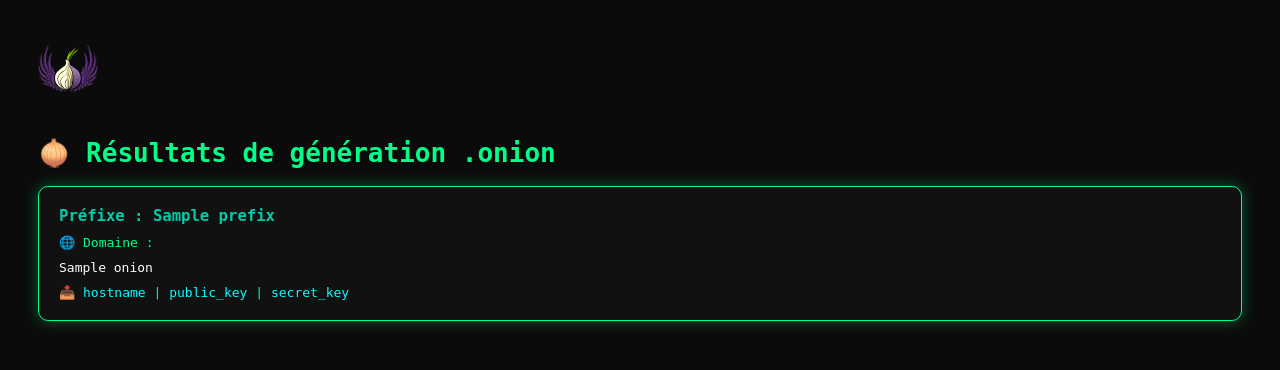
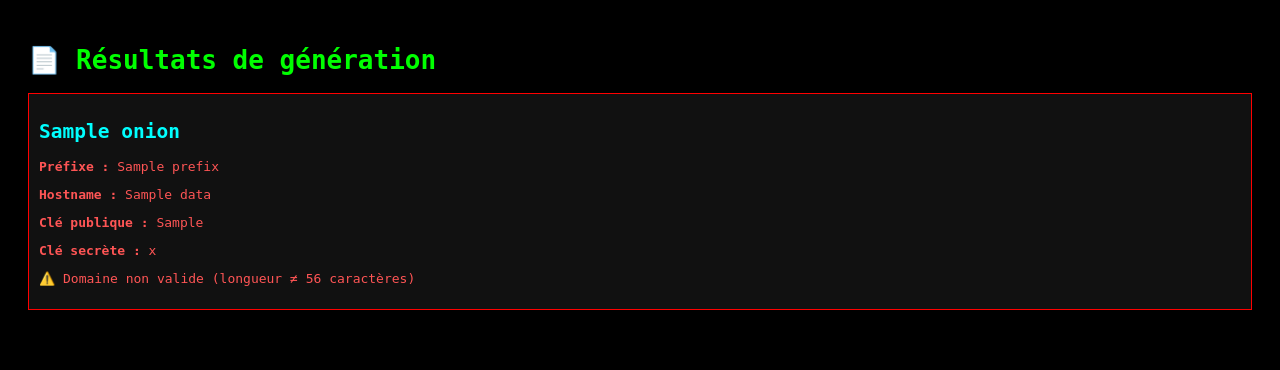
Before and after one commit to trh4ckn0n/onionme, a Flask app: template templates/result.html in a window 1280 px wide. Shown: the top 370 px of the page. Run offline with Flask 3, Linux system fonts and the light colour scheme; the template is opened without the code that fills it: most values are stand-ins (such as "Sample title", 1, 10 or a date in 2020).

Commit message:
Update result.html

```diff
--- a/templates/result.html
+++ b/templates/result.html
@@ -1,61 +1,52 @@
 <!DOCTYPE html>
-<html lang="fr">
+<html>
 <head>
     <meta charset="UTF-8">
-    <title>Résultats .onion – trhacknon</title>
-    <link rel="icon" type="image/svg+xml" href="https://raw.githubusercontent.com/trh4ckn0n/onionme/refs/heads/main/static/torbirdy.svg" />
+    <title>Résultats</title>
     <style>
         body {
-            background-color: #0b0b0b;
-            color: #00ff88;
+            background-color: #000;
+            color: #0f0;
             font-family: monospace;
-            padding: 30px;
+            padding: 20px;
         }
-        .onion-block {
-            border: 1px solid #00ff88;
+        .result {
+            border: 1px solid #0f0;
+            padding: 10px;
+            margin-bottom: 20px;
             background-color: #111;
-            border-radius: 10px;
-            padding: 20px;
-            margin-bottom: 20px;
-            box-shadow: 0 0 15px #00ff8855;
+        }
+        .invalid {
+            border: 1px solid #f00;
+            color: #f55;
+        }
+        h2 {
+            color: #0ff;
         }
         a {
-            color: #0ff;
-            text-decoration: none;
-        }
-        a:hover {
-            text-decoration: underline;
-        }
-        .title {
-            color: #00ccaa;
-            font-weight: bold;
-            font-size: 1.2em;
-            margin-bottom: 10px;
-        }
-        code {
-            display: block;
-            margin: 10px 0;
-            color: #fff;
-        }
-        .logo {
-            width: 60px;
-            margin-bottom: 20px;
+            color: #ff0;
         }
     </style>
 </head>
 <body>
-    <img class="logo" src="https://raw.githubusercontent.com/trh4ckn0n/onionme/refs/heads/main/static/torbirdy.svg" alt="Tor Logo" />
-    <h1>🧅 Résultats de génération .onion</h1>
+    <h1>📄 Résultats de génération</h1>
     {% for name, data in results.items() %}
-        <div class="onion-block">
-            <div class="title">Préfixe : {{ data.prefix }}</div>
-            <div>🌐 Domaine : <code>{{ data.onion }}</code></div>
-            <div>
-                📥 <a href="/download/{{ data.folder }}/hostname">hostname</a> |
-                <a href="/download/{{ data.folder }}/hs_ed25519_public_key">public_key</a> |
-                <a href="/download/{{ data.folder }}/hs_ed25519_secret_key">secret_key</a>
-            </div>
-        </div>
+    <div class="result {% if not data.valid %}invalid{% endif %}">
+        <h2>{{ data.onion }}</h2>
+        <p><strong>Préfixe :</strong> {{ data.prefix }}</p>
+        <p><strong>Hostname :</strong> {{ data.hostname }}</p>
+        <p><strong>Clé publique :</strong> {{ data.public_key }}</p>
+        <p><strong>Clé secrète :</strong> {{ data.secret_key }}</p>
+        {% if data.valid %}
+        <p>
+            📥 <a href="/download/{{ data.folder }}/hostname">Hostname</a> |
+            <a href="/download/{{ data.folder }}/hs_ed25519_public_key">Public Key</a> |
+            <a href="/download/{{ data.folder }}/hs_ed25519_secret_key">Secret Key</a>
+        </p>
+        {% else %}
+        <p>⚠️ Domaine non valide (longueur ≠ 56 caractères)</p>
+        {% endif %}
+    </div>
     {% endfor %}
 </body>
 </html>
```
